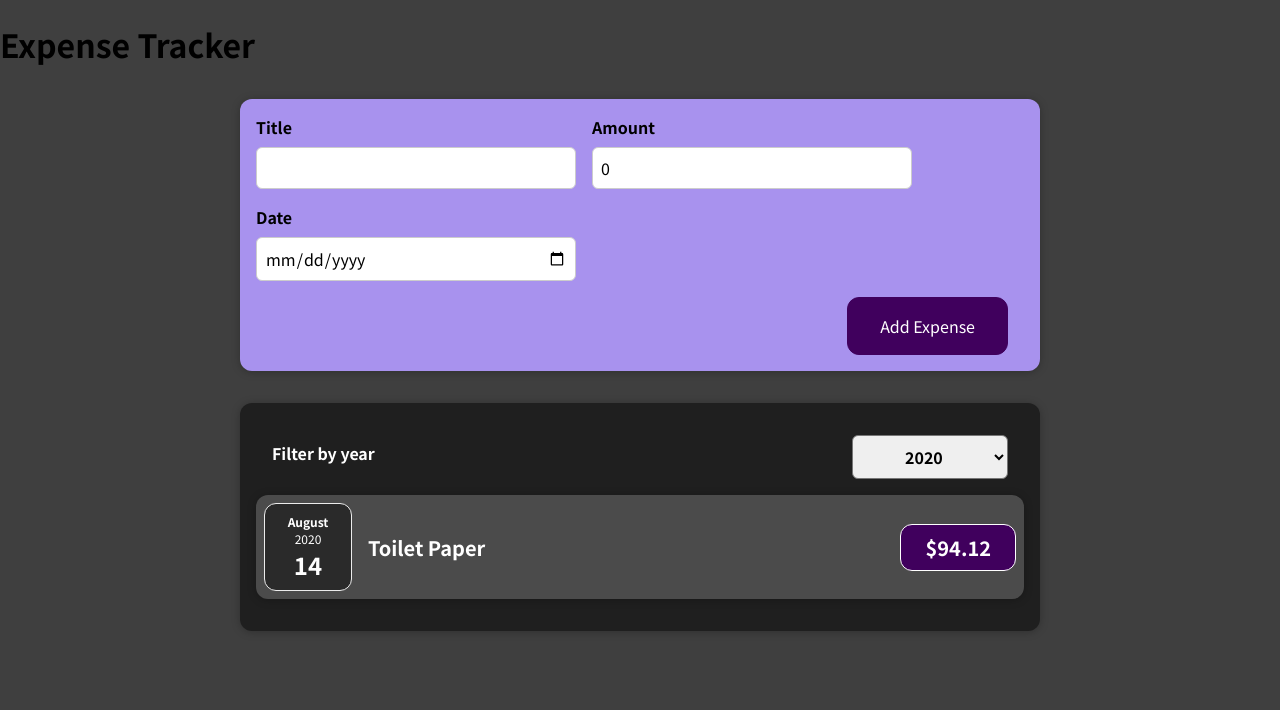
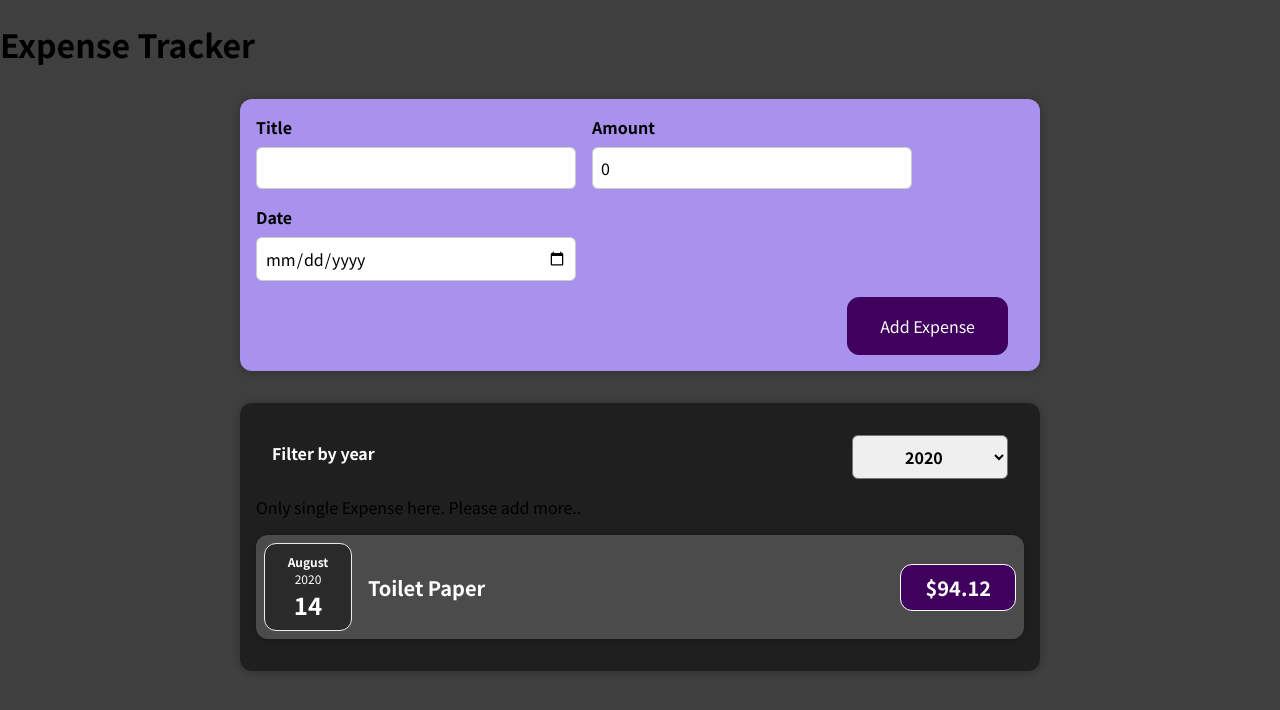
Before and after one commit to Shivanshdev12/ExpenseTracker, a React (Create React App) app: page / in a window 1280 px wide. Shown: the top 710 px of the page. Built offline with nearby package versions, Linux system fonts and the light colour scheme.

Commit message:
conditional rendering

```diff
--- a/src/components/Expenses/Expenses.js
+++ b/src/components/Expenses/Expenses.js
@@ -21,7 +21,10 @@
         selected={filteredYear}
         onChangeFilter={filterChangeHandler}
       />
-      {res.map((expense) => {
+      {res.length === 1 && <p>Only single Expense here. Please add more..</p>}
+      {res.length === 0 && <p>No expenses found.</p>}
+      {res.length > 0 &&
+        res.map((expense) => {
           return (
             <ExpenseItem
               key={expense.id}
```
Also changed, not shown: 1 other file (tests, documents, lock files or other folders). Lines whose indentation alone changed are shown as unchanged.
